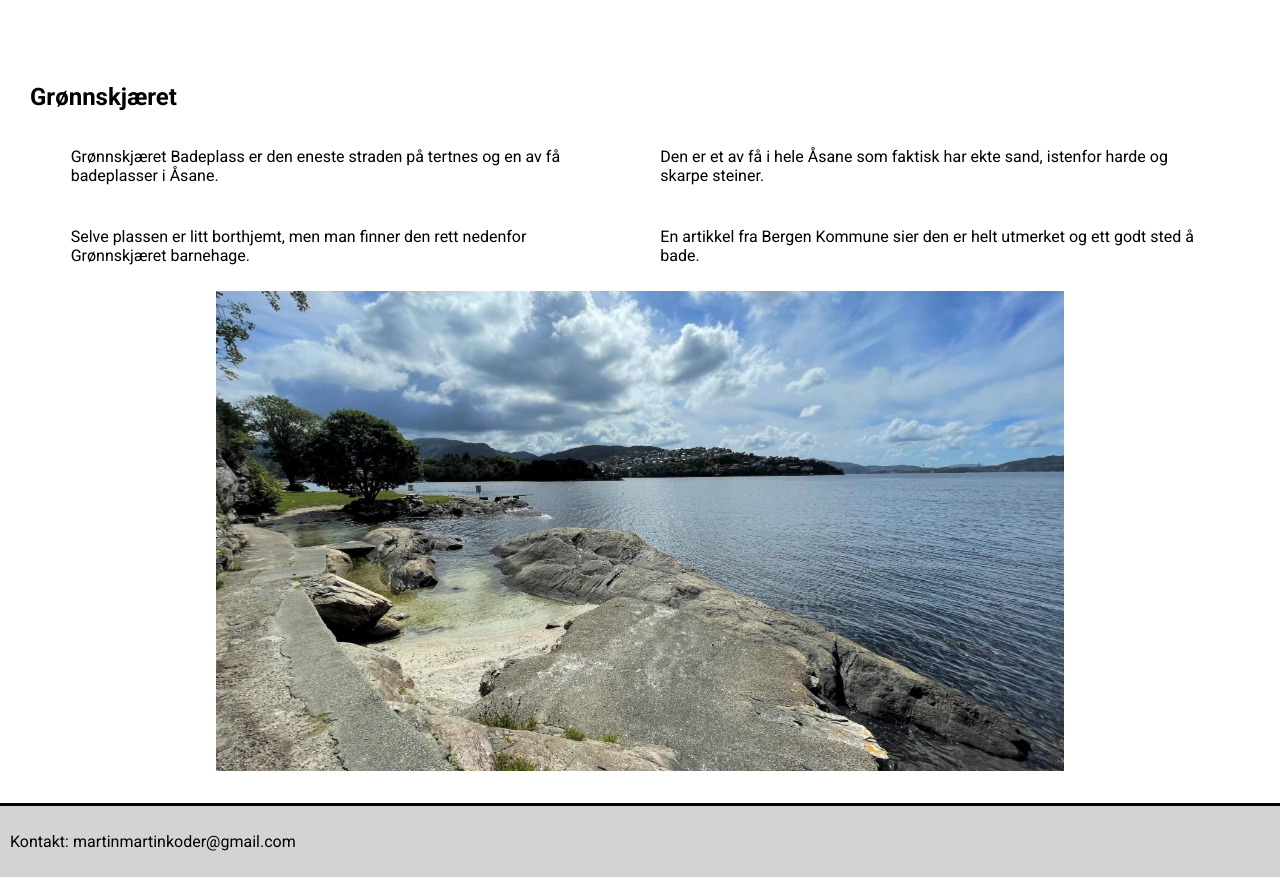
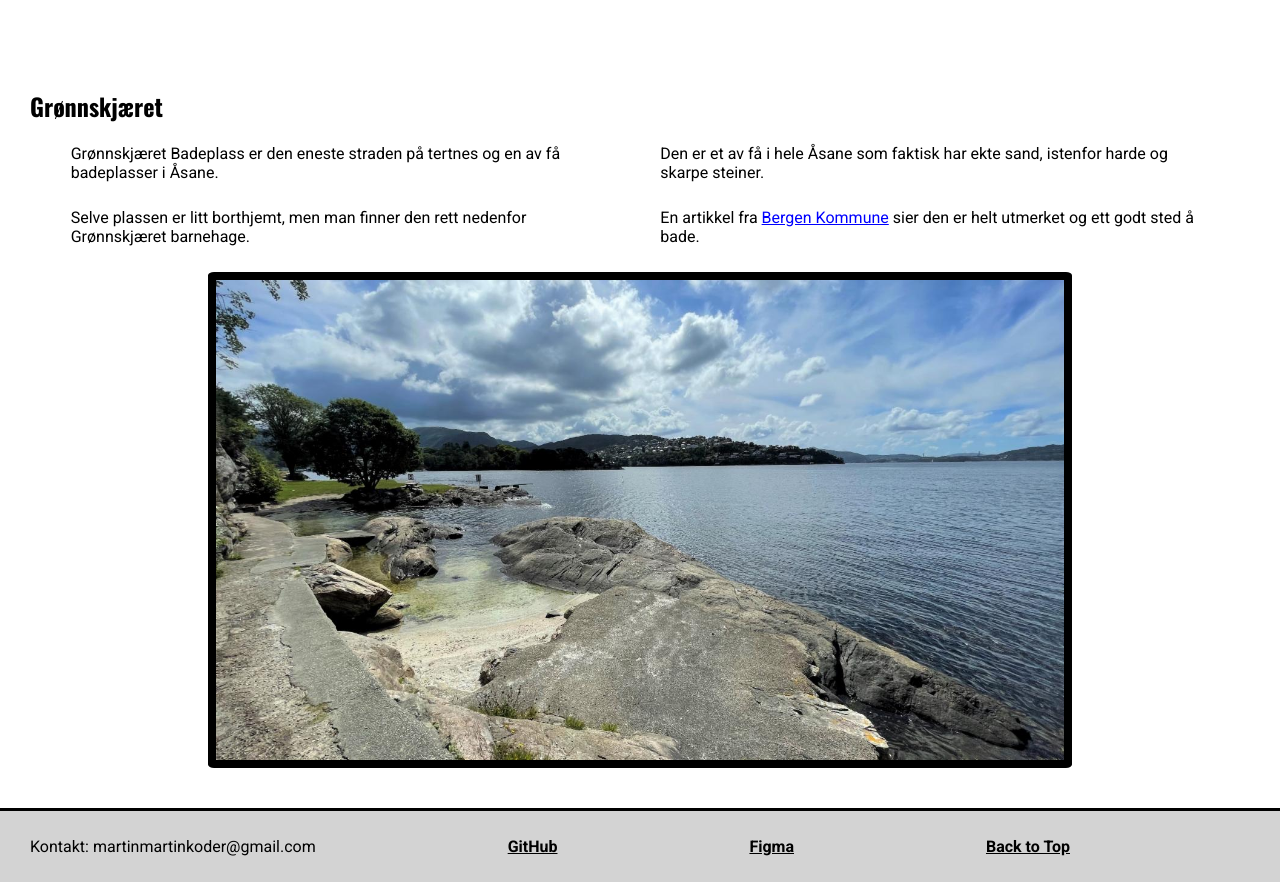
Before and after one commit to Martin-koder1/Kurs-Oppgave-5, a website: page index.html in a window 1280 px wide. Shown: the part 1705-2587 px from the top of the page. Drawn offline with nearby package versions, Linux system fonts and the light colour scheme.

Commit message:
added som extra links

```diff
--- a/index.html
+++ b/index.html
@@ -16,6 +16,7 @@
   </head>
 
   <body>
+    <div id="Top"></div>
     <header>
       <nav>
         <div class="HeaderDirection">
@@ -64,13 +65,20 @@
         </div>
         <div class="GrønnText">
           <p class="TextSpacing">Selve plassen er litt borthjemt, men man finner den rett nedenfor Grønnskjæret barnehage. </p>
-          <p class="TextSpacing">En artikkel fra Bergen Kommune sier den er helt utmerket og ett godt sted å bade.</p>
+          <p class="TextSpacing">En artikkel fra <a class="BergenLink" href="https://www.bergen.kommune.no/hvaskjer/tema/badevann-og-parker/badeplasser/asane/gronnskjaret">Bergen Kommune</a> sier den er helt utmerket og ett godt sted å bade.</p>
         </div>
         <img class="GrønnImage" src="/Images/Grønnskjæret.jpg" alt="">
       </section>
     </main>
     <footer>
-      <p>Kontakt: martinmartinkoder@gmail.com</p>
+      <nav>
+        <div class="FooterText">
+          <p>Kontakt: martinmartinkoder@gmail.com</p>
+          <a class="FooterLinks" href="https://github.com/Martin-koder1/Kurs-Oppgave-5"><p>GitHub</p></a>
+          <a class="FooterLinks" href="https://www.figma.com/design/pWr5qzuKzXGPqQqi9e4VvK/Kurs-Oppgave-5?node-id=0-1&t=8SqHduiKLR497hXC-1"><p>Figma</p></a>
+          <a class="FooterLinks" href="#Top"><p>Back to Top</p></a>
+        </div>
+      </nav>
     </footer>
   </body>
 </html>
--- a/style.css
+++ b/style.css
@@ -5,6 +5,18 @@ body {
 
 h1 {
     font-family: "Oswald", sans-serif;
+}
+
+h1:hover {
+    color: blue;
+}
+
+h2 {
+    font-family: "Oswald", sans-serif;
+}
+
+h2:hover {
+    color: blue;
 }
 
 header {
@@ -24,6 +36,7 @@ header {
     display: flex;
     gap: 10em;
     align-items: center;
+    font-family: "Oswald", sans-serif;
 }
 
 a {
@@ -54,6 +67,8 @@ section {
 
 .TertnesImage {
     width: 55%;
+    border: solid 8px black;
+    border-radius: 0.7%;
 }
 
 .TertnesText {
@@ -69,11 +84,13 @@ section {
 }
 
 .SkoleText {
-    width: 35%;
+    width: 40%;
 }
 
 .SkoleImage {
-    width: 55%;
+    width: 49%;
+    border: solid 8px black;
+    border-radius: 0.7%;
 }
 
 .GrønnSection {
@@ -97,6 +114,21 @@ section {
 
 .TextSpacing {
     width: 45%;
+    margin-top: 0;
+}
+
+.BergenLink {
+    border: none;
+    background: none;
+    padding: 0;
+    color: blue;
+    text-decoration: underline;
+    font-weight: normal;
+}
+
+.BergenLink:hover {
+    border: none;
+    font-weight: bold;
 }
 
 .GrønnImage {
@@ -104,6 +136,8 @@ section {
     display: block;
     margin-left: auto;
     margin-right: auto;
+    border: solid 8px black;
+    border-radius: 0.7%;
 }
 
 footer {
@@ -111,3 +145,22 @@ footer {
     margin: 0;
     padding: 10px;
 }
+
+.FooterText {
+    display: flex;
+    align-items: center;
+    justify-content: space-between;
+    padding-right: 200px;
+    padding-left: 20px;
+}
+
+.FooterLinks {
+    border: none;
+    background: none;
+    padding: 0;
+    text-decoration: underline;
+}
+
+.FooterLinks:hover {
+    border: none;
+}
```
